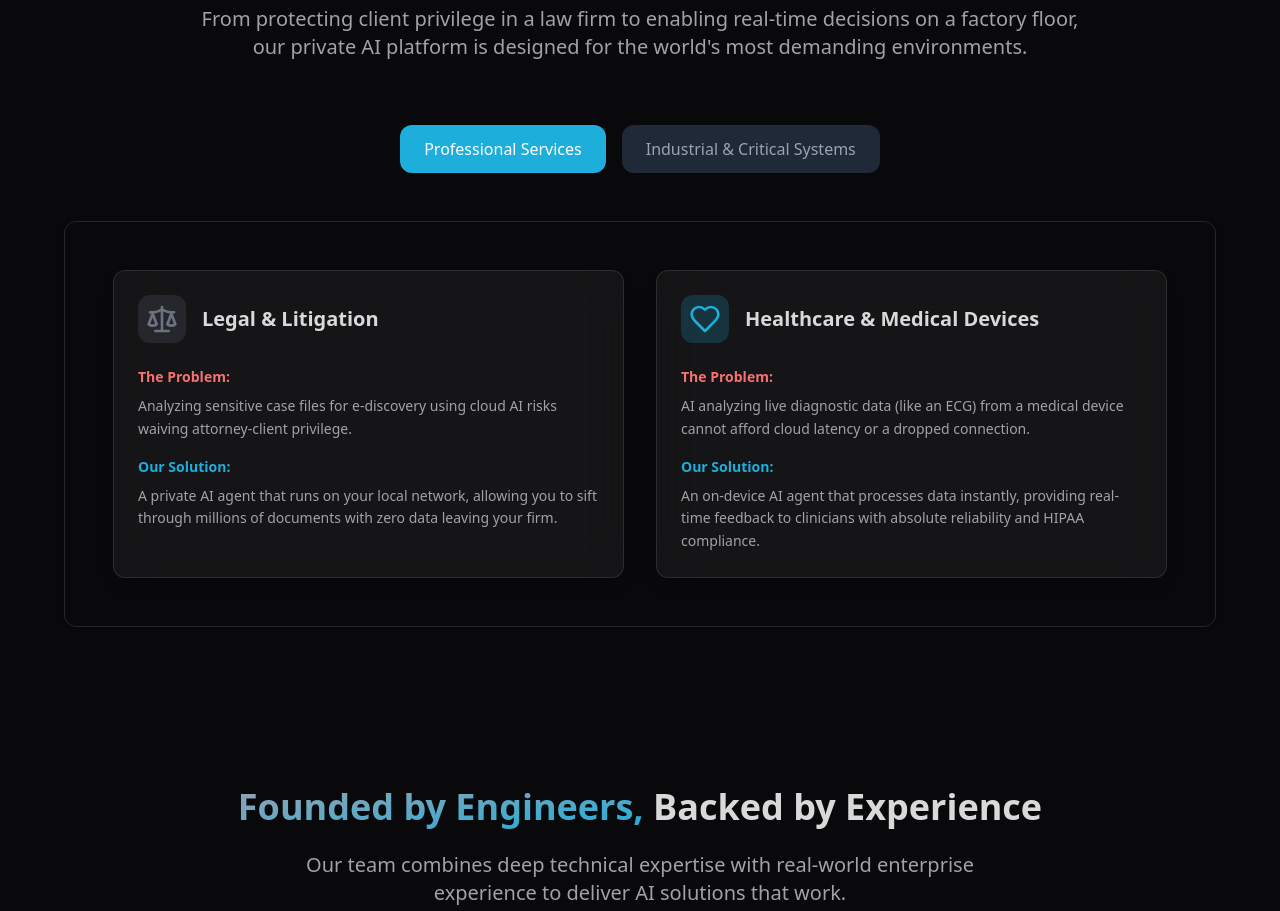
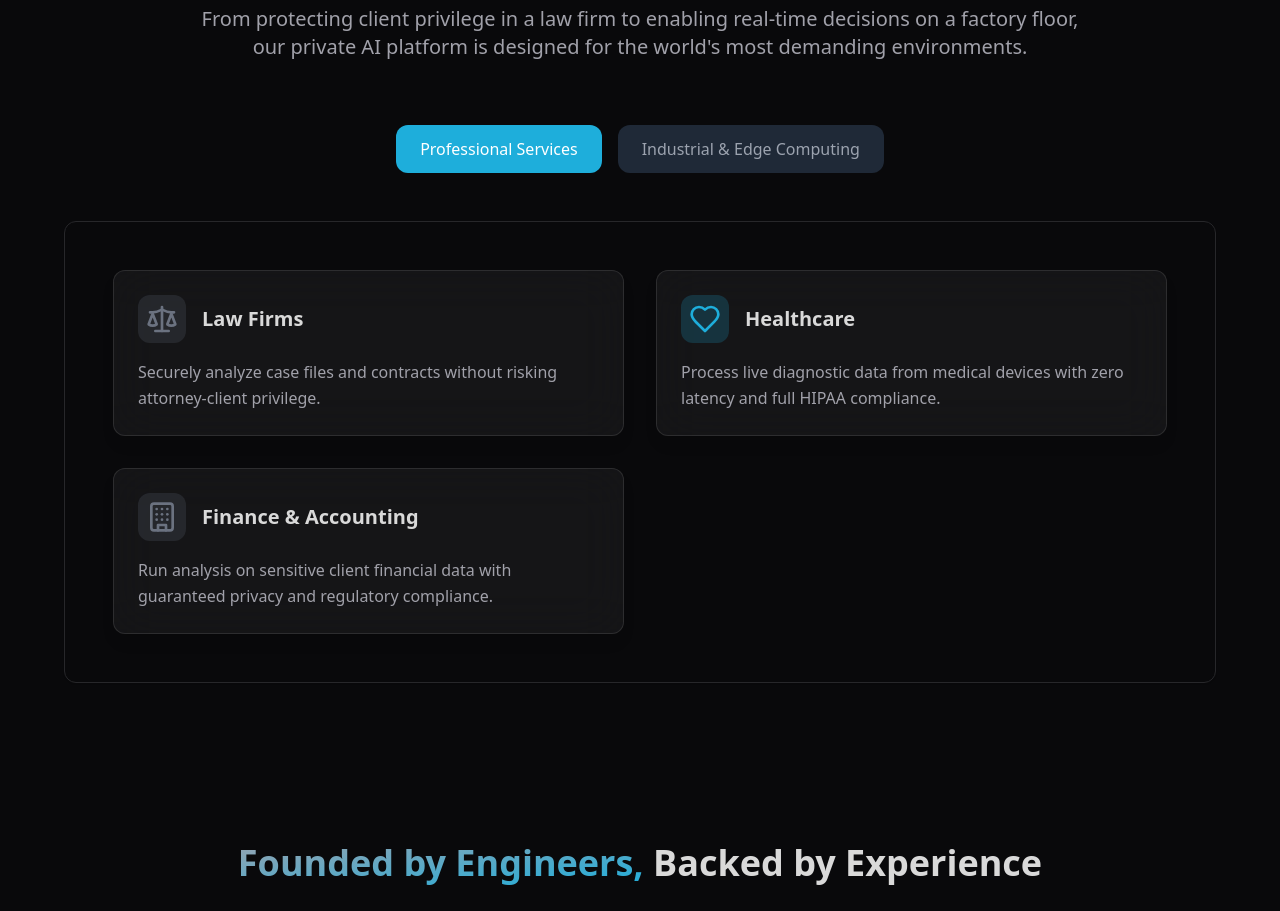
Before and after one commit to Dhanush295/QuantaMind, a React (Vite) app: page / in a window 1280 px wide. Shown: the part 5120-6031 px from the top of the page. Built offline with nearby package versions, Linux system fonts and the light colour scheme.

Commit message:
Reverted to commit 2429246f2f3f1e80446979f3d6a04c41df100d38

```diff
--- a/src/components/UseCasesSection.tsx
+++ b/src/components/UseCasesSection.tsx
@@ -1,7 +1,7 @@
 
 import React, { useState } from 'react';
 import { Card, CardContent } from "@/components/ui/card";
-import { Scale, Heart, Factory, Plane, Building, Zap, Smartphone, Fuel } from 'lucide-react';
+import { Scale, Heart, Building, Shield, FileText, Factory, Plane, Zap, Smartphone } from 'lucide-react';
 
 const UseCasesSection = () => {
   const [activeTab, setActiveTab] = useState(0);
@@ -11,50 +11,50 @@ const UseCasesSection = () => {
       title: "Professional Services",
       industries: [
         {
-          title: "Legal & Litigation",
+          title: "Law Firms",
           icon: Scale,
-          problem: "Analyzing sensitive case files for e-discovery using cloud AI risks waiving attorney-client privilege.",
-          solution: "A private AI agent that runs on your local network, allowing you to sift through millions of documents with zero data leaving your firm.",
+          description: "Securely analyze case files and contracts without risking attorney-client privilege.",
           color: "quantminds-grey"
         },
         {
-          title: "Healthcare & Medical Devices",
+          title: "Healthcare",
           icon: Heart,
-          problem: "AI analyzing live diagnostic data (like an ECG) from a medical device cannot afford cloud latency or a dropped connection.",
-          solution: "An on-device AI agent that processes data instantly, providing real-time feedback to clinicians with absolute reliability and HIPAA compliance.",
+          description: "Process live diagnostic data from medical devices with zero latency and full HIPAA compliance.",
           color: "quantminds-blue"
+        },
+        {
+          title: "Finance & Accounting",
+          icon: Building,
+          description: "Run analysis on sensitive client financial data with guaranteed privacy and regulatory compliance.",
+          color: "quantminds-grey"
         }
       ]
     },
     {
-      title: "Industrial & Critical Systems",
+      title: "Industrial & Edge Computing",
       industries: [
         {
-          title: "Industrial & Manufacturing",
+          title: "Manufacturing & IoT",
           icon: Factory,
-          problem: "A factory floor has unreliable Wi-Fi, but you need to constantly monitor machinery for signs of failure.",
-          solution: "An offline AI that runs on a small computer attached to the machine, using vibration and temperature data to predict failures before they happen, preventing costly downtime.",
+          description: "Run predictive maintenance AI directly on factory machinery to detect failures in real-time, even with unreliable Wi-Fi.",
           color: "quantminds-blue"
         },
         {
-          title: "Aerospace & Defense",
+          title: "Defense & Aerospace",
           icon: Plane,
-          problem: "A satellite or autonomous drone needs to make independent navigation and data-processing decisions in real-time, without waiting for commands from the ground.",
-          solution: "A lightweight, on-board AI agent that enables true autonomy for mission-critical systems where a cloud connection is impossible.",
+          description: "Deploy autonomous navigation and data analysis on satellites, drones, and other mission-critical systems that must operate without a cloud connection.",
           color: "quantminds-grey"
         },
         {
-          title: "Energy & Utilities",
+          title: "Energy & Infrastructure",
           icon: Zap,
-          problem: "Remote assets like pipelines or turbines need constant monitoring in locations with no internet access.",
-          solution: "Monitor remote assets with on-device AI that works in locations with no internet access, ensuring continuous operation and predictive maintenance.",
+          description: "Monitor remote assets like pipelines or turbines with on-device AI that works in locations with no internet access.",
           color: "quantminds-blue"
         },
         {
           title: "Consumer Electronics",
           icon: Smartphone,
-          problem: "Smart devices need real-time processing capabilities without compromising user privacy or requiring constant connectivity.",
-          solution: "Enable smart, on-device features—like real-time voice recognition—without sending user data to the cloud, ensuring absolute privacy.",
+          description: "Enable smart, on-device features—like real-time voice recognition or health monitoring—without sending user data to the cloud, ensuring absolute privacy.",
           color: "quantminds-grey"
         }
       ]
@@ -113,10 +113,10 @@ const UseCasesSection = () => {
         <div className="transition-all duration-300">
           <Card className="bg-background border-border overflow-hidden">
             <CardContent className="p-8 md:p-12">
-              <div className="grid grid-cols-1 lg:grid-cols-2 gap-8">
+              <div className="grid grid-cols-1 md:grid-cols-2 gap-8">
                 {categories[activeTab].industries.map((industry, index) => (
                   <div key={index} className="glassmorphism p-6 rounded-xl">
-                    <div className="flex items-center gap-4 mb-6">
+                    <div className="flex items-center gap-4 mb-4">
                       <div className={`w-12 h-12 rounded-lg ${getColorClasses(industry.color).bgOpacity} flex items-center justify-center`}>
                         {React.createElement(industry.icon, {
                           className: getColorClasses(industry.color).icon
@@ -125,21 +125,9 @@ const UseCasesSection = () => {
                       <h3 className="text-xl font-bold">{industry.title}</h3>
                     </div>
 
-                    <div className="space-y-4">
-                      <div>
-                        <h4 className="text-sm font-semibold text-red-400 mb-2">The Problem:</h4>
-                        <p className="text-muted-foreground leading-relaxed text-sm">
-                          {industry.problem}
-                        </p>
-                      </div>
-
-                      <div>
-                        <h4 className="text-sm font-semibold text-quantminds-blue mb-2">Our Solution:</h4>
-                        <p className="text-muted-foreground leading-relaxed text-sm">
-                          {industry.solution}
-                        </p>
-                      </div>
-                    </div>
+                    <p className="text-muted-foreground leading-relaxed">
+                      {industry.description}
+                    </p>
                   </div>
                 ))}
               </div>
```
